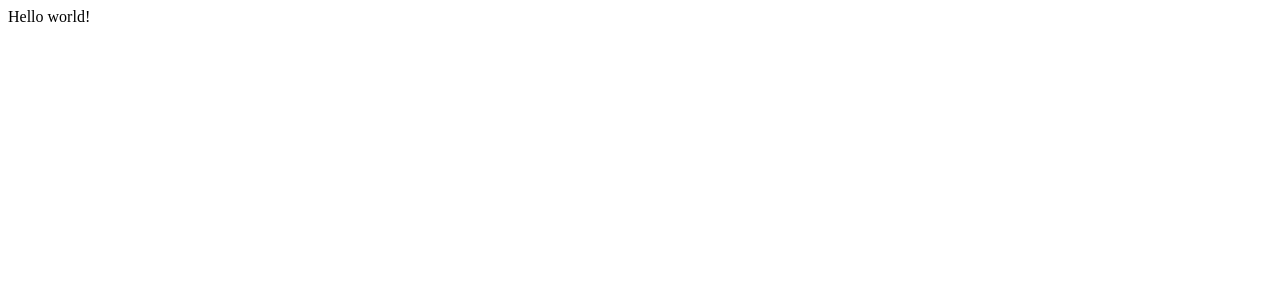
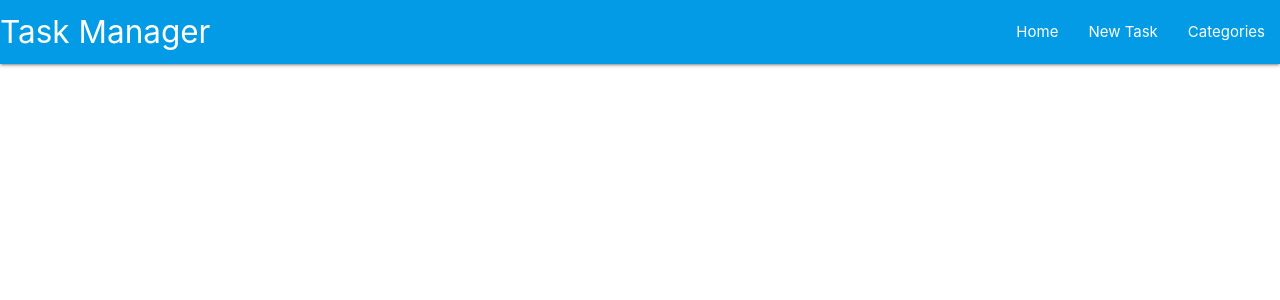
Before and after one commit to JustinFourie1993/dbs-walkthrough-task-manager, a Flask app: page / in a window 1280 px wide. Before the commit the part shown is almost empty. Shown: the top 300 px of the page. Run offline with Flask 3, Linux system fonts and the light colour scheme.

Commit message:
Add navbar to base.html, add css,js and materialize links

```diff
--- /dev/null
+++ b/taskmanager/static/js/script.js
@@ -0,0 +1,5 @@
+document.addEventListener('DOMContentLoaded', function () {
+    // sidenav initialization
+    let sidenav = document.querySelectorAll('.sidenav');
+    M.Sidenav.init(elems, options);
+});
--- a/taskmanager/templates/base.html
+++ b/taskmanager/templates/base.html
@@ -4,9 +4,38 @@
     <meta charset="UTF-8">
     <meta http-equiv="X-UA-Compatible" content="IE=edge">
     <meta name="viewport" content="width=device-width, initial-scale=1.0">
+    <link rel="stylesheet" href="https://cdnjs.cloudflare.com/ajax/libs/font-awesome/6.4.2/css/all.min.css"
+        integrity="sha512-z3gLpd7yknf1YoNbCzqRKc4qyor8gaKU1qmn+CShxbuBusANI9QpRohGBreCFkKxLhei6S9CQXFEbbKuqLg0DA=="
+        crossorigin="anonymous" referrerpolicy="no-referrer" />
+    <!-- Compiled and minified CSS -->
+    <link rel="stylesheet" href="https://cdnjs.cloudflare.com/ajax/libs/materialize/1.0.0/css/materialize.min.css">
+    <link rel="stylesheet" href="{{ url_for('static', filename='css/style.css') }}" type="text.css">
     <title>Task Manager</title>
 </head>
 <body>
-    Hello world!
+    <header>
+        <!-- top navbar -->
+        <nav class="light-blue darken-1">
+             <div class="nav-wrapper">
+                <a href="{{ url_for('home') }}" class="brand-logo">Task Manager</a>
+                <a href="#" data-target="mobile-demo" class="sidenav-trigger"><i class="fas fa-bars">menu</i></a>
+                <ul class="right hide-on-med-and-down">
+                    <li><a href="{{ url_for('home') }}">Home</a></li>
+                    <li><a href="">New Task</a></li>
+                    <li><a href="">Categories</a></li>
+                </ul>
+            </div>
+        </nav>
+
+        <!-- mobile sidenav -->
+        <ul class="sidenav" id="mobile-demo">
+            <li><a href="{{ url_for('home') }}">Home</a></li>
+            <li><a href="">New Task</a></li>
+            <li><a href="">Categories</a></li>
+        </ul>
+    </header>
+<!-- Compiled and minified JavaScript -->
+<script src="https://cdnjs.cloudflare.com/ajax/libs/materialize/1.0.0/js/materialize.min.js"></script>
+<script src="{{ url_for('static', filename='js/script.js')}}"></script>
 </body>
 </html>
```
Also changed, not shown: taskmanager/static/css/style.css (added).
